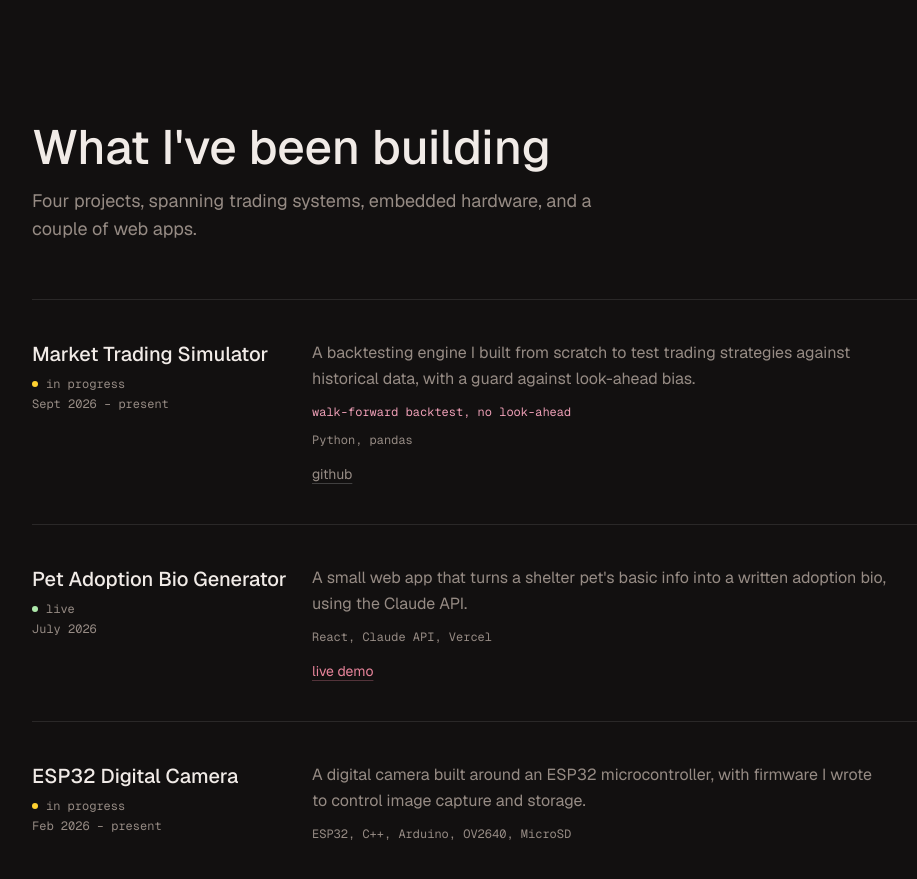
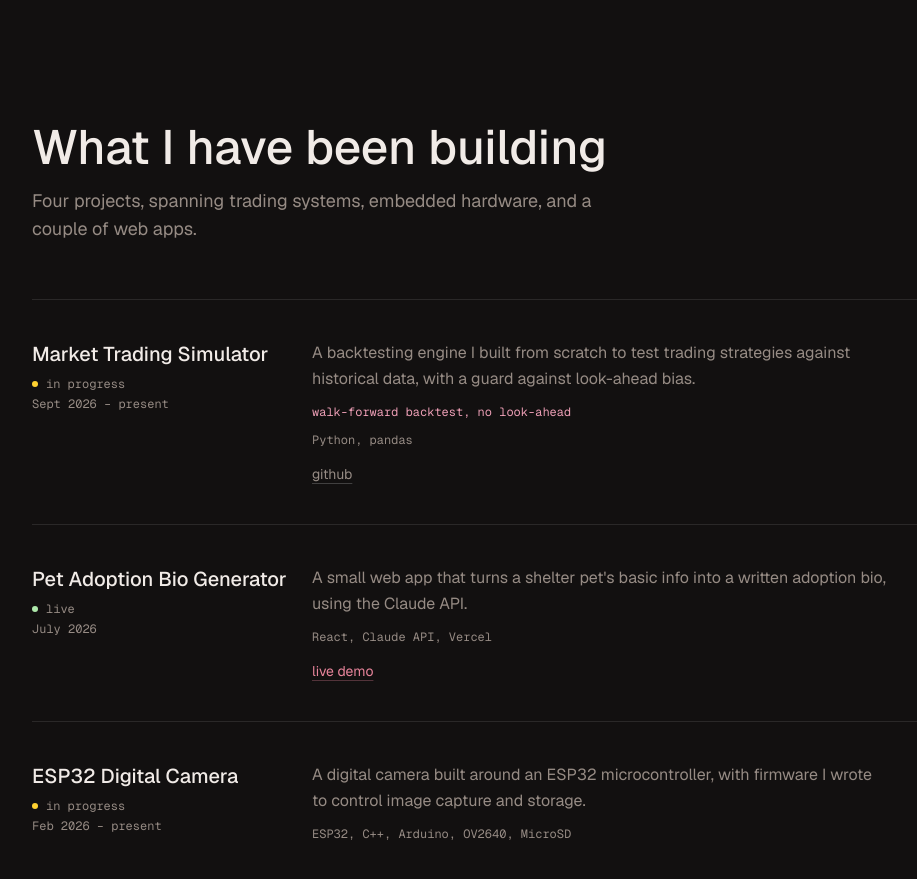
Before and after one commit to aparnabalaji07/portfolio, a Next.js app: page / in a window 1280 px wide. Shown: the part 1520-2399 px from the top of the page, without its empty margins (120-1037 px from the left). Built offline with nearby package versions, Linux system fonts and the light colour scheme.

Commit message:
fix: removed contraction from projects section heading

```diff
--- a/src/components/Projects.js
+++ b/src/components/Projects.js
@@ -21,7 +21,7 @@ export default function Projects() {
       <Container>
         <FadeIn>
           <h2 className="text-text text-4xl md:text-5xl font-medium">
-            What I&apos;ve been building
+            What I have been building
           </h2>
           <p className="text-muted text-lg mt-4 max-w-xl">
             Four projects, spanning trading systems, embedded hardware, and a
```
